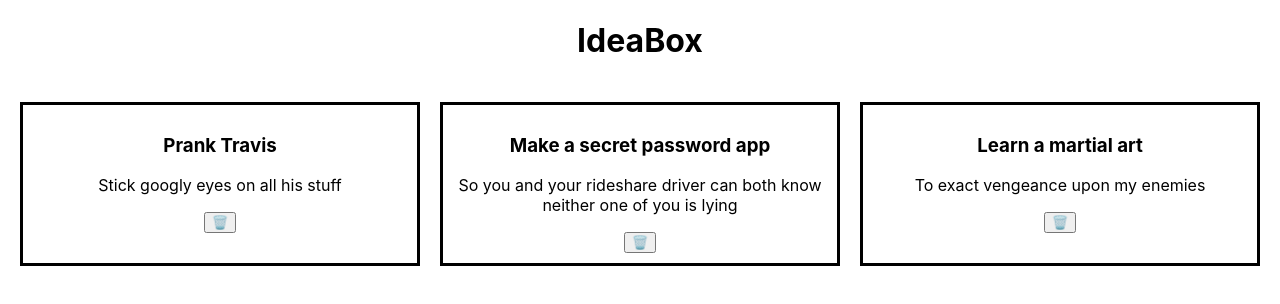
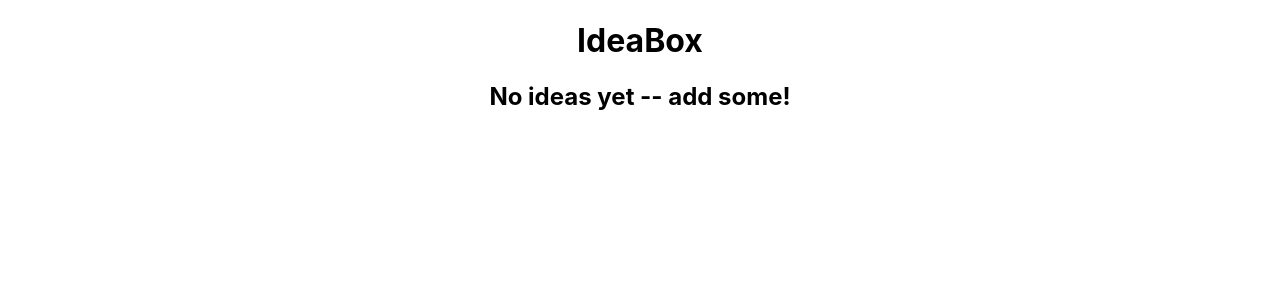
Before and after one commit to Jwensloff/idea_box1, a React (Create React App) app: page / in a window 1280 px wide. Shown: the top 304 px of the page. Built offline with nearby package versions, Linux system fonts and the light colour scheme.

Commit message:
feat: Add some conditional logic to handle an empty state

```diff
--- a/src/components/App/App.js
+++ b/src/components/App/App.js
@@ -3,30 +3,16 @@ import './App.css';
 import Ideas from '../Ideas/Ideas';
 
 function App() {
-  const dummyIdeas = [
-    {
-      id: 1,
-      title: 'Prank Travis',
-      description: 'Stick googly eyes on all his stuff',
-    },
-    {
-      id: 2,
-      title: 'Make a secret password app',
-      description:
-        'So you and your rideshare driver can both know neither one of you is lying',
-    },
-    {
-      id: 3,
-      title: 'Learn a martial art',
-      description: 'To exact vengeance upon my enemies',
-    },
-  ];
-  const [ideas, setIdeas] = useState(dummyIdeas);
+
+  const [ideas, setIdeas] = useState([]);
+
+  console.log('ideas.length ----->', ideas.length)
 
   return (
     <main className='App'>
       <h1>IdeaBox</h1>
-      <Ideas ideas = { ideas }/>
+      {!ideas.length && <h2>No ideas yet -- add some!</h2>}
+      <Ideas ideas={ideas} />
     </main>
   );
 }
```
